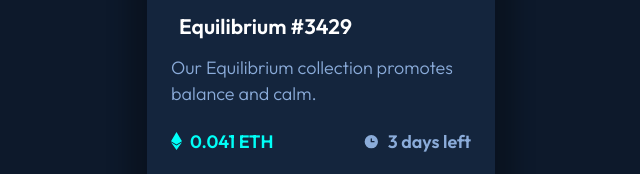
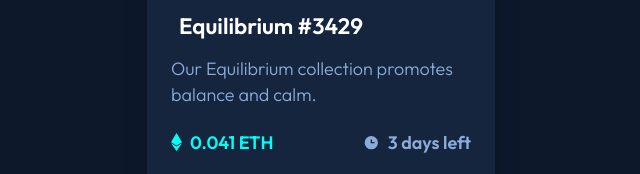
Before and after one commit to jonexist/nft-preview-card, a plain HTML site: page index.html in a window 1280 px wide. Shown: the part 436-610 px from the top of the page, 319-959 px from the left. Drawn offline with Linux system fonts and the light colour scheme.

Commit message:
change box shadow and h3 font size

```diff
--- a/css/style.css
+++ b/css/style.css
@@ -31,7 +31,7 @@ body {
   padding: 1.5rem;
   background: var(--cardbg);
   border-radius: 1rem;
-  box-shadow: 0 20px 20px 20px rgba(0, 0, 0, 0.25);
+  box-shadow: 0 0.9375rem 1.875rem -0.6875rem rgba(0, 0, 0, 50%);
 }
 .main-nft {
   position: relative;
@@ -65,6 +65,7 @@ body {
   cursor: pointer;
 }
 .wrapper h3 {
+  font-size: 1.4rem;
   font-weight: 600;
   margin-bottom: 1rem;
 }
```
